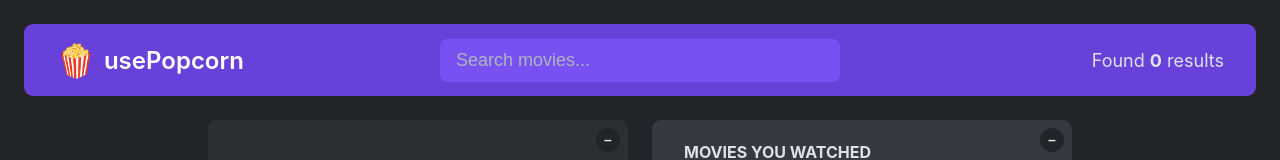
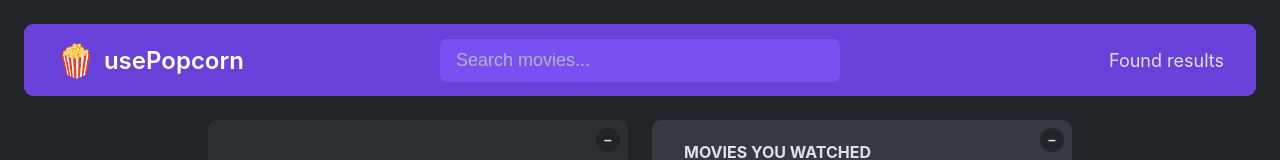
Before and after one commit to NursiNursi/react-moviedb, a React (Vite) app: page / in a window 1280 px wide. Shown: the top 160 px of the page. Built offline with nearby package versions, Linux system fonts and the light colour scheme.

Commit message:
Refactor: Reducer with Context

```diff
--- a/src/App.jsx
+++ b/src/App.jsx
@@ -1,16 +1,60 @@
 import NavBar from "./Components/Navbar";
 import Main from "./Components/Main";
-import { useEffect, useState } from "react";
+import { createContext, useEffect, useReducer, useState } from "react";
 
 const KEY = "f21f080b";
 
+const initialState = {
+  movies: [],
+  query: "",
+  watched: [],
+  selectedId: null,
+  isLoading: false,
+  error: "",
+};
+
+function reducer(state, action) {
+  switch (action.type) {
+    case "dataReceived":
+      return {
+        ...state,
+        movies: action.payload,
+      };
+    case "dataFailed":
+      return {
+        ...state,
+        error: action.payload,
+      };
+    case "setQuery":
+      return {
+        ...state,
+        query: action.payload,
+      };
+    case "addWatched":
+      return {
+        ...state,
+        watched: [...state.watched, action.payload],
+      };
+    case "deleteWatched":
+      return {
+        ...state,
+        watched: [...state.watched, action.payload],
+      };
+    default:
+      throw new Error("Action unknown");
+  }
+}
+
+export const MovieContext = createContext();
+
 export default function App() {
-  const [query, setQuery] = useState("");
-  const [movies, setMovies] = useState([]);
-  const [watched, setWatched] = useState([]);
+  const [{ movies, query, error, watched }, dispatch] = useReducer(
+    reducer,
+    initialState
+  );
+
   const [selectedId, setSelectedId] = useState(null);
   const [isLoading, setIsLoading] = useState(false);
-  const [error, setError] = useState("");
 
   function handleSelectMovie(id) {
     setSelectedId(id === selectedId ? null : id);
@@ -20,14 +64,6 @@ export default function App() {
     setSelectedId(null);
   }
 
-  function handleAddWatched(movie) {
-    setWatched((watched) => [...watched, movie]);
-  }
-
-  function handleDeleteWatched(id) {
-    setWatched((watched) => watched.filter((movie) => movie.imdbID !== id));
-  }
-
   useEffect(
     function () {
       const controller = new AbortController();
@@ -35,25 +71,18 @@ export default function App() {
       async function fetchMovies() {
         try {
           setIsLoading(true);
-          setError("");
           const res = await fetch(
             `http://www.omdbapi.com/?i=tt3896198&apikey=${KEY}&s=${query}`,
             { signal: controller.signal }
           );
-
           if (!res.ok)
             throw new Error("Something went wrong with fetching movies");
-
           const data = await res.json();
-          console.log(data);
           if (data.Response === "False") throw new Error("Movie not Found");
-
-          setMovies(data.Search);
-          setError("");
+          dispatch({ type: "dataReceived", payload: data.Search });
         } catch (err) {
           if (err.name !== "AbortError") {
-            console.log(err.message);
-            setError(err.message);
+            dispatch({ type: "dataFailed", payload: err.message });
           }
         } finally {
           setIsLoading(false);
@@ -61,7 +90,7 @@ export default function App() {
       }
 
       if (query.length < 3) {
-        setMovies([]);
+        dispatch({ type: "dataReceived", payload: [] });
         return;
       }
 
@@ -75,19 +104,18 @@ export default function App() {
   );
 
   return (
-    <>
-      <NavBar movies={movies} query={query} setQuery={setQuery} />
-      <Main
-        movies={movies}
-        onSelectMovie={handleSelectMovie}
-        selectedId={selectedId}
-        watched={watched}
-        onAddWatched={handleAddWatched}
-        onDeleteWatched={handleDeleteWatched}
-        onCloseMovie={handleCloseMovie}
-        isLoading={isLoading}
-        error={error}
-      />
-    </>
+    <MovieContext.Provider
+      value={{
+        movies,
+        query,
+        dispatch,
+        watched,
+        onCloseMovie: handleCloseMovie,
+        onSelectMovie: handleSelectMovie,
+      }}
+    >
+      <NavBar />
+      <Main selectedId={selectedId} isLoading={isLoading} error={error} />
+    </MovieContext.Provider>
   );
 }
--- a/src/Components/Main.jsx
+++ b/src/Components/Main.jsx
@@ -24,39 +24,21 @@ function ErrorMessage({ message }) {
   );
 }
 
-export default function Main({
-  movies,
-  onSelectMovie,
-  watched,
-  onAddWatched,
-  selectedId,
-  onDeleteWatched,
-  onCloseMovie,
-  isLoading,
-  error,
-}) {
+export default function Main({ selectedId, isLoading, error }) {
   return (
     <main className="main">
       <Box>
         {isLoading && <Loader />}
-        {!isLoading && !error && (
-          <MovieList movies={movies} onSelectMovie={onSelectMovie} />
-        )}
+        {!isLoading && !error && <MovieList />}
         {error && <ErrorMessage message={error} />}
       </Box>
       <Box>
         {selectedId ? (
-          <MovieDetails
-            selectedId={selectedId}
-            onCloseMovie={onCloseMovie}
-            onAddWatched={onAddWatched}
-            onDeleteWatched={onDeleteWatched}
-            watched={watched}
-          />
+          <MovieDetails selectedId={selectedId} />
         ) : (
           <>
-            <WatchedSummary watched={watched} />
-            <WatchedList watched={watched} onDeleteWatched={onDeleteWatched} />
+            <WatchedSummary />
+            <WatchedList />
           </>
         )}
       </Box>
--- a/src/Components/Movie.jsx
+++ b/src/Components/Movie.jsx
@@ -1,10 +1,12 @@
-import { useEffect, useState } from "react";
+import { useContext, useEffect, useState } from "react";
 import StarRating from "./StarRating";
 import Loader from "./Loader";
+import { MovieContext } from "../App";
 
 const KEY = "f21f080b";
 
-export function MovieList({ movies, onSelectMovie }) {
+export function MovieList() {
+  const { movies, onSelectMovie } = useContext(MovieContext);
   return (
     <ul className="list list-movies">
       {movies?.map((movie) => (
@@ -29,12 +31,9 @@ function Movie({ movie, onSelectMovie }) {
   );
 }
 
-export function MovieDetails({
-  selectedId,
-  onCloseMovie,
-  onAddWatched,
-  watched,
-}) {
+export function MovieDetails({ selectedId }) {
+  const { onCloseMovie, watched, dispatch } = useContext(MovieContext);
+
   const [movie, setMovie] = useState({});
   const [isLoading, setIsLoading] = useState(false);
   const [userRating, setUserRating] = useState("");
@@ -111,7 +110,7 @@ export function MovieDetails({
       runtime: Number(runtime.split(" ").at(0)),
       userRating,
     };
-    onAddWatched(newWatchedMovie);
+    dispatch({ type: "addWatched", payload: newWatchedMovie });
     onCloseMovie();
   }
 
--- a/src/Components/Navbar.jsx
+++ b/src/Components/Navbar.jsx
@@ -1,3 +1,6 @@
+import { useContext } from "react";
+import { MovieContext } from "../App";
+
 function Logo() {
   return (
     <div className="logo">
@@ -7,14 +10,16 @@ function Logo() {
   );
 }
 
-function Search({ query, setQuery }) {
+function Search() {
+  const { query, dispatch } = useContext(MovieContext);
+
   return (
     <input
       className="search"
       type="text"
       placeholder="Search movies..."
       value={query}
-      onChange={(e) => setQuery(e.target.value)}
+      onChange={(e) => dispatch({ type: "setQuery", payload: e.target.value })}
     />
   );
 }
@@ -27,12 +32,12 @@ function NumResult({ movies }) {
   );
 }
 
-export default function NavBar({ movies, query, setQuery }) {
+export default function NavBar() {
   return (
     <nav className="nav-bar">
       <Logo />
-      <Search query={query} setQuery={setQuery} />
-      <NumResult movies={movies} />
+      <Search />
+      <NumResult />
     </nav>
   );
 }
--- a/src/Components/Watched.jsx
+++ b/src/Components/Watched.jsx
@@ -1,7 +1,13 @@
+import { useContext } from "react";
+import { MovieContext } from "../App";
+
 const average = (arr) =>
   arr.reduce((acc, cur, i, arr) => acc + cur / arr.length, 0);
 
-export function WatchedSummary({ watched }) {
+export function WatchedSummary() {
+  const { watched } = useContext(MovieContext);
+  console.log(watched);
+
   const avgImdbRating = average(watched.map((movie) => movie.imdbRating));
   const avgUserRating = average(watched.map((movie) => movie.userRating));
   const avgRuntime = average(watched.map((movie) => movie.runtime));
@@ -30,21 +36,20 @@ export function WatchedSummary({ watched }) {
   );
 }
 
-export function WatchedList({ watched, onDeleteWatched }) {
+export function WatchedList() {
+  const { watched } = useContext(MovieContext);
   return (
     <ul className="list">
       {watched.map((movie) => (
-        <Watched
-          key={movie.imdbID}
-          movie={movie}
-          onDeleteWatched={onDeleteWatched}
-        />
+        <Watched key={movie.imdbID} movie={movie} />
       ))}
     </ul>
   );
 }
 
-function Watched({ movie, onDeleteWatched }) {
+function Watched({ movie }) {
+  const { onDeleteWatched } = useContext(MovieContext);
+
   return (
     <li>
       <img src={movie.poster} alt={`${movie.title} poster`} />
```
